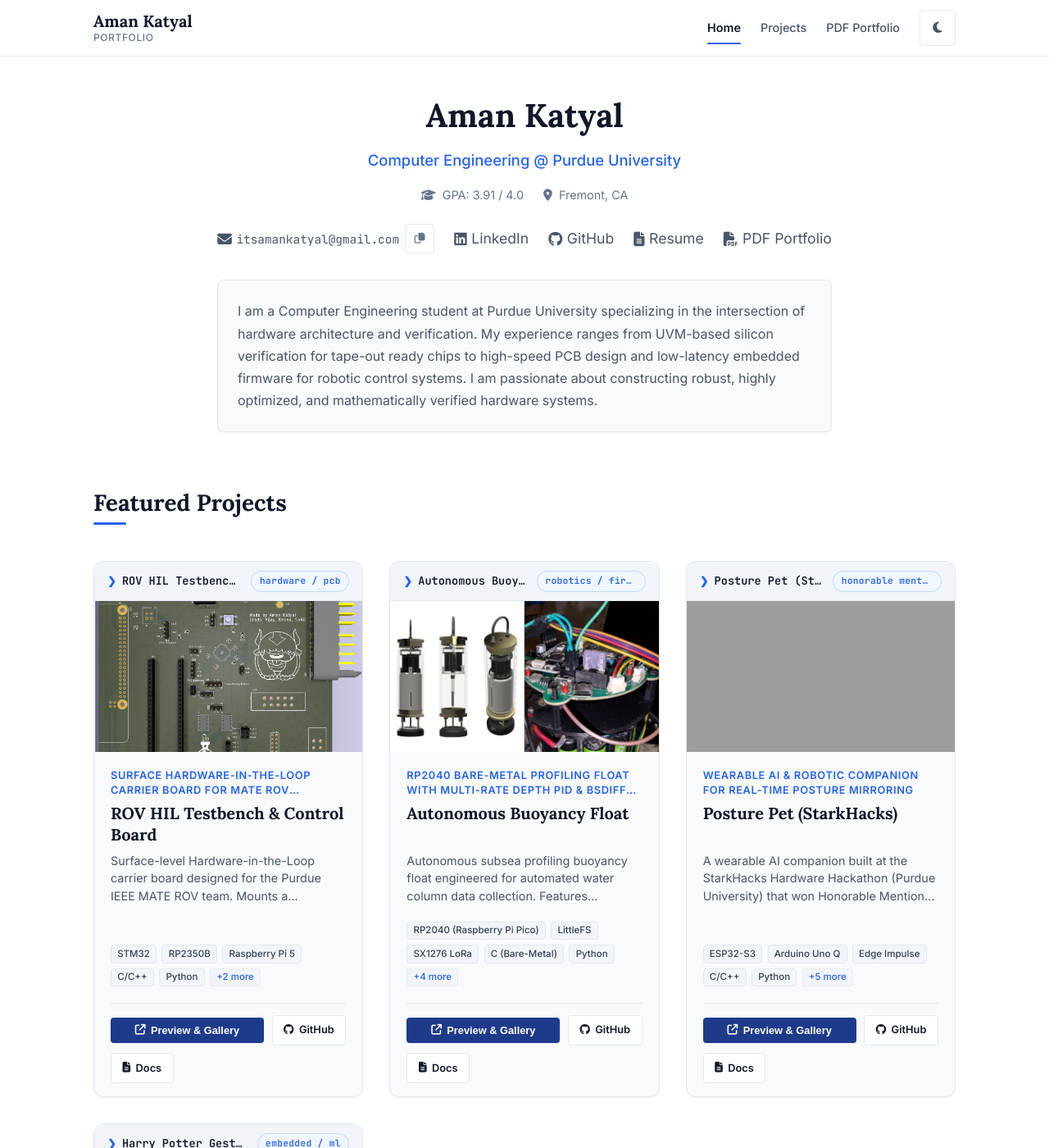
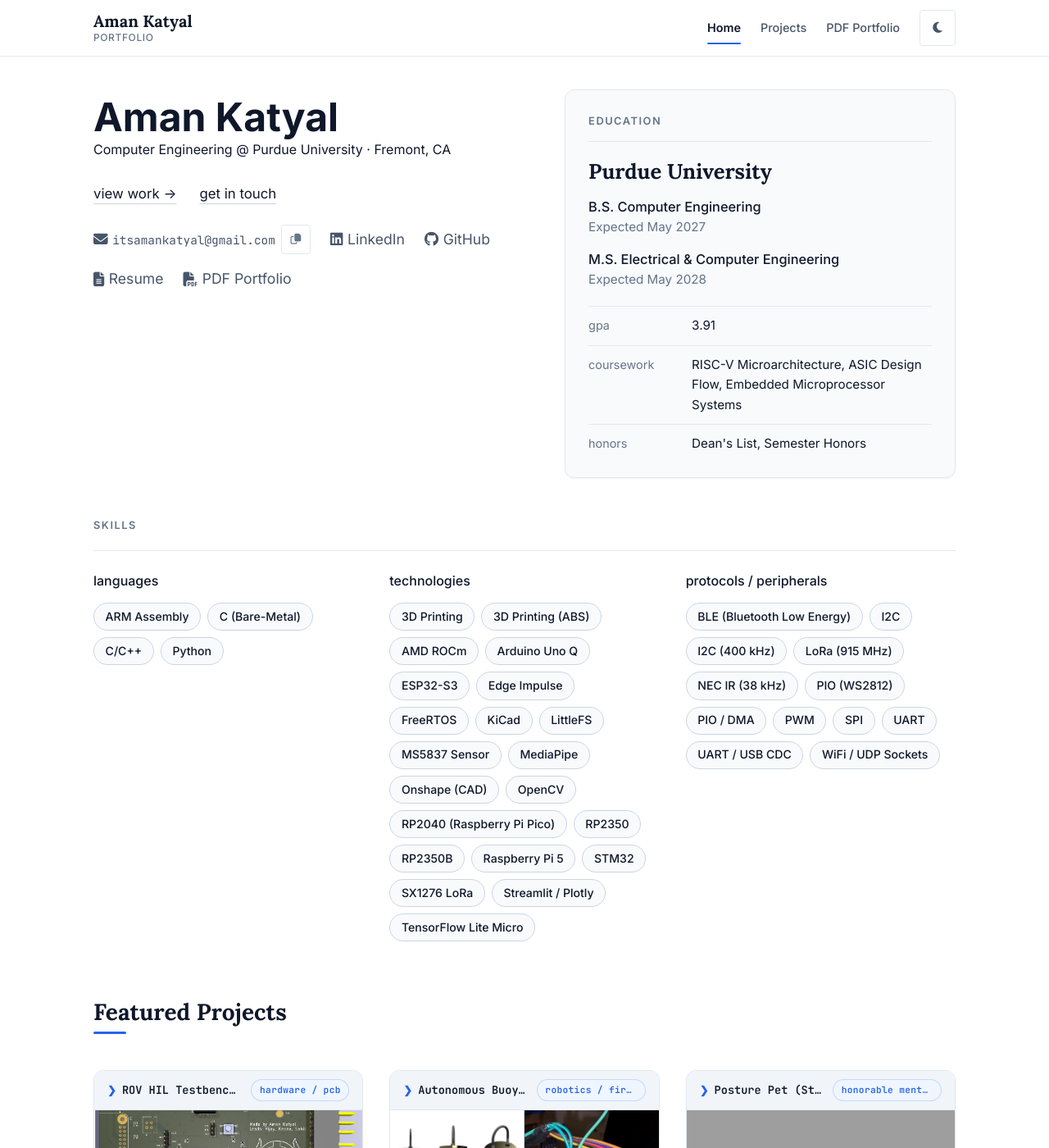
Before and after one commit to aman-katyal/aman-katyal.github.io, a Jekyll site: the page built from index.md, in a window 1280 px wide and 1400 px high. Shown: the whole window at 82% size. Built offline with Jekyll 4.4.1, drawn with Linux system fonts in a browser that asks for light colours; grey boxes are pictures that could not be loaded.

Commit message:
homepage: split hero with education card + aggregated skills
- hero adopts name-left / education-card-right format with
  view-work and get-in-touch CTAs; bio paragraph retired
- education card from resume: B.S. 2027, M.S. ECE 2028, GPA via
  site.gpa, coursework, honors
- skills section aggregates unique languages/technologies/
  protocols across all projects
- centralize links (linkedin/github/resume) and gpa in _config

```diff
--- a/_config.yml
+++ b/_config.yml
@@ -2,6 +2,12 @@ theme: jekyll-theme-cayman
 title: Aman Katyal | Portfolio
 author: Aman Katyal
 email: itsamankatyal@gmail.com
+gpa: 3.91
+linkedin: https://linkedin.com/in/aman-katyal
+github: https://github.com/itsamankatyal
+resume: /assets/Aman_Katyal_Resume.pdf
+# Source doc for the hosted resume PDF (re-export on update):
+# https://docs.google.com/document/d/1Q_2PXr3RdMJTrLum_MNsarNbpxFvHKaCfchVLxuHGmk/edit?usp=sharing
 description: Computer Engineering Student at Purdue University | Hardware Design, UVM Verification, and Embedded Systems.
 show_downloads: false
 url: "https://aman-katyal.github.io"
--- a/assets/css/style.scss
+++ b/assets/css/style.scss
@@ -256,40 +256,199 @@ body {
    HOMEPAGE SPECIFIC (Minimalist Grid & Bio)
    ========================================================================== */
 
-/* Profile Hero Block */
-.profile-hero {
-  text-align: center;
-  max-width: 750px;
-  margin: 0 auto 3rem auto;
-}
-
-.profile-name {
+/* Hero Split (name + education card) */
+.hero-grid {
+  display: grid;
+  grid-template-columns: 1.05fr 0.95fr;
+  gap: 3rem;
+  align-items: start;
+  margin-bottom: 3rem;
+}
+
+.hero-left {
+  min-width: 0;
+  padding-top: 0.5rem;
+}
+
+.hero-name {
+  text-align: left;
+  font-size: 3rem;
+  line-height: 1.1;
+}
+
+.hero-tagline {
+  text-align: left;
+  margin-bottom: 0;
+}
+
+.hero-ctas {
+  display: flex;
+  flex-wrap: wrap;
+  gap: 0.5rem 1.75rem;
+  margin: 1.75rem 0 1.5rem;
+}
+
+.hero-cta {
+  color: var(--text-primary);
+  font-size: 1.05rem;
+  text-decoration: underline;
+  text-decoration-color: var(--border-hover);
+  text-underline-offset: 6px;
+  transition: color var(--transition-fast), text-decoration-color var(--transition-fast);
+}
+
+.hero-cta:hover {
+  color: var(--accent-interactive);
+  text-decoration-color: var(--accent-interactive);
+}
+
+.hero-left .profile-links {
+  justify-content: flex-start;
+}
+
+@media (max-width: 768px) {
+  .hero-grid {
+    grid-template-columns: 1fr;
+    gap: 2rem;
+  }
+
+  .hero-name {
+    font-size: 2.25rem;
+  }
+}
+
+/* Education Card */
+.edu-card {
+  background-color: var(--bg-secondary);
+  border: 1px solid var(--border);
+  border-radius: var(--radius-lg);
+  padding: 1.75rem;
+  box-shadow: var(--shadow-sm);
+  min-width: 0;
+}
+
+.edu-eyebrow {
+  display: block;
+  font-size: 0.8rem;
+  font-weight: 600;
+  text-transform: uppercase;
+  letter-spacing: 0.12em;
+  color: var(--text-muted);
+  border-bottom: 1px solid var(--border);
+  padding-bottom: 0.85rem;
+  margin-bottom: 1.25rem;
+}
+
+.edu-school {
   font-family: var(--font-serif);
-  font-size: 2.5rem;
+  font-size: 1.6rem;
   font-weight: 700;
   color: var(--text-primary);
-  margin-bottom: 0.5rem;
-}
-
-.profile-tagline {
-  font-size: 1.15rem;
+  line-height: 1.25;
+  margin-bottom: 0.35rem;
+}
+
+.edu-degree {
+  font-size: 1.02rem;
   font-weight: 500;
-  color: var(--accent-interactive);
-  margin-bottom: 1rem;
-}
-
-.profile-meta-info {
-  display: flex;
-  justify-content: center;
-  gap: 1.5rem;
+  color: var(--text-primary);
+  margin-top: 0.85rem;
+}
+
+.edu-years {
+  font-size: 0.95rem;
+  color: var(--text-muted);
+}
+
+.edu-rows {
+  margin-top: 1.25rem;
+  border-top: 1px solid var(--border);
+}
+
+.edu-row {
+  display: grid;
+  grid-template-columns: 110px 1fr;
+  gap: 1rem;
+  padding: 0.7rem 0;
+  border-bottom: 1px solid var(--border);
+}
+
+.edu-row:last-child {
+  border-bottom: none;
+  padding-bottom: 0;
+}
+
+.edu-row dt {
   font-size: 0.9rem;
   color: var(--text-muted);
-  margin-bottom: 1.5rem;
+}
+
+.edu-row dd {
+  margin: 0;
+  font-size: 0.95rem;
+  color: var(--text-primary);
+  overflow-wrap: break-word;
+  min-width: 0;
+}
+
+/* Aggregated Skills Section */
+.skills-section {
+  margin-bottom: 1rem;
+}
+
+.skills-eyebrow {
+  display: block;
+  font-size: 0.8rem;
+  font-weight: 600;
+  text-transform: uppercase;
+  letter-spacing: 0.12em;
+  color: var(--text-muted);
+  margin-bottom: 1.25rem;
+}
+
+.skills-grid {
+  display: grid;
+  grid-template-columns: repeat(3, minmax(0, 1fr));
+  gap: 2rem;
+  border-top: 1px solid var(--border);
+  padding-top: 1.5rem;
+}
+
+.skills-col {
+  min-width: 0;
+}
+
+.skills-col h3 {
+  font-size: 1rem;
+  font-weight: 500;
+  color: var(--text-primary);
+  margin-bottom: 0.85rem;
+}
+
+.skills-pills {
+  display: flex;
   flex-wrap: wrap;
-}
-
-.profile-meta-item i {
-  margin-right: 0.25rem;
+  gap: 0.5rem;
+}
+
+.skill-pill {
+  border: 1px solid var(--border-hover);
+  background-color: var(--bg-secondary);
+  color: var(--text-primary);
+  border-radius: 9999px;
+  padding: 0.3rem 0.85rem;
+  font-size: 0.88rem;
+  font-weight: 500;
+  max-width: 100%;
+  overflow-wrap: anywhere;
+  word-break: break-word;
+}
+
+@media (max-width: 768px) {
+  .skills-grid {
+    grid-template-columns: 1fr;
+    gap: 1.5rem;
+  }
 }
 
 .profile-links {
@@ -368,22 +527,6 @@ body {
 .email-copy-icon-btn.is-copied {
   color: #16a34a;
   border-color: #16a34a;
-}
-
-.profile-bio-card {
-  background-color: var(--bg-secondary);
-  border: 1px solid var(--border);
-  border-radius: var(--radius-md);
-  padding: 1.5rem;
-  margin-top: 2rem;
-  text-align: left;
-  box-shadow: var(--shadow-sm);
-}
-
-.profile-bio-card p {
-  font-size: 1rem;
-  color: var(--text-secondary);
-  line-height: 1.7;
 }
 
 /* Project Card Grid */
@@ -2115,16 +2258,6 @@ body {
     padding: 0.75rem 1rem;
   }
 
-  .profile-name {
-    font-size: 2rem;
-  }
-
-  .profile-meta-info {
-    gap: 0.75rem;
-    flex-direction: column;
-    align-items: center;
-  }
-
   .projects-grid {
     grid-template-columns: 1fr;
     gap: 1.5rem;
--- a/index.md
+++ b/index.md
@@ -3,47 +3,98 @@ layout: default
 title: Aman Katyal | Portfolio
 ---
 
-<!-- Profile Hero Section -->
-<div class="profile-hero">
-  <h1 class="profile-name">Aman Katyal</h1>
-  <p class="profile-tagline">Computer Engineering @ Purdue University</p>
+<!-- Hero Section (name + education card) -->
+<div class="hero-grid">
+  <div class="hero-left">
+    <h1 class="profile-name hero-name">Aman Katyal</h1>
+    <p class="profile-tagline hero-tagline">Computer Engineering @ Purdue University · Fremont, CA</p>
 
-  <div class="profile-meta-info">
-    <span class="profile-meta-item">
-      <i class="fa-solid fa-graduation-cap"></i> GPA: 3.91 / 4.0
-    </span>
-    <span class="profile-meta-item">
-      <i class="fa-solid fa-location-dot"></i> Fremont, CA
-    </span>
+    <div class="hero-ctas">
+      <a href="#projects" class="hero-cta">view work →</a>
+      <a href="mailto:{{ site.email }}" class="hero-cta">get in touch</a>
+    </div>
+
+    <div class="profile-links">
+      <span class="email-display-group">
+        <a href="mailto:{{ site.email }}" class="profile-link-btn email-address" title="Send an email">
+          <i class="fa-solid fa-envelope"></i> <span class="email-address-text">{{ site.email }}</span>
+        </a>
+        <button type="button" class="email-copy-icon-btn" data-copy-email="{{ site.email }}" title="Copy email address" aria-label="Copy email address to clipboard">
+          <i class="fa-regular fa-copy"></i>
+        </button>
+      </span>
+      <a href="{{ site.linkedin }}" target="_blank" rel="noopener noreferrer" class="profile-link-btn" title="LinkedIn">
+        <i class="fa-brands fa-linkedin"></i> LinkedIn
+      </a>
+      <a href="{{ site.github }}" target="_blank" rel="noopener noreferrer" class="profile-link-btn" title="GitHub">
+        <i class="fa-brands fa-github"></i> GitHub
+      </a>
+      <a href="{{ site.resume | relative_url }}" target="_blank" rel="noopener noreferrer" class="profile-link-btn" title="Resume (PDF)">
+        <i class="fa-solid fa-file-lines"></i> Resume
+      </a>
+      <a href="{{ '/print-portfolio/' | relative_url }}" class="profile-link-btn" title="PDF Portfolio">
+        <i class="fa-solid fa-file-pdf"></i> PDF Portfolio
+      </a>
+    </div>
   </div>
 
-  <div class="profile-links">
-    <span class="email-display-group">
-      <a href="mailto:{{ site.email }}" class="profile-link-btn email-address" title="Send an email">
-        <i class="fa-solid fa-envelope"></i> <span class="email-address-text">{{ site.email }}</span>
-      </a>
-      <button type="button" class="email-copy-icon-btn" data-copy-email="{{ site.email }}" title="Copy email address" aria-label="Copy email address to clipboard">
-        <i class="fa-regular fa-copy"></i>
-      </button>
-    </span>
-    <a href="https://linkedin.com/in/aman-katyal" target="_blank" rel="noopener noreferrer" class="profile-link-btn" title="LinkedIn">
-      <i class="fa-brands fa-linkedin"></i> LinkedIn
-    </a>
-    <a href="https://github.com/itsamankatyal" target="_blank" rel="noopener noreferrer" class="profile-link-btn" title="GitHub">
-      <i class="fa-brands fa-github"></i> GitHub
-    </a>
-    <a href="{{ '/assets/Aman_Katyal_Resume.pdf' | relative_url }}" target="_blank" rel="noopener noreferrer" class="profile-link-btn" title="Resume (PDF)">
-      <i class="fa-solid fa-file-lines"></i> Resume
-    </a>
-    <a href="{{ '/print-portfolio/' | relative_url }}" class="profile-link-btn" title="PDF Portfolio">
-      <i class="fa-solid fa-file-pdf"></i> PDF Portfolio
-    </a>
-  </div>
+  <aside class="edu-card" aria-label="Education">
+    <span class="edu-eyebrow">Education</span>
+    <h2 class="edu-school">Purdue University</h2>
+    <p class="edu-degree">B.S. Computer Engineering</p>
+    <p class="edu-years">Expected May 2027</p>
+    <p class="edu-degree">M.S. Electrical & Computer Engineering</p>
+    <p class="edu-years">Expected May 2028</p>
+    <dl class="edu-rows">
+      <div class="edu-row">
+        <dt>gpa</dt>
+        <dd>{{ site.gpa }}</dd>
+      </div>
+      <div class="edu-row">
+        <dt>coursework</dt>
+        <dd>RISC-V Microarchitecture, ASIC Design Flow, Embedded Microprocessor Systems</dd>
+      </div>
+      <div class="edu-row">
+        <dt>honors</dt>
+        <dd>Dean's List, Semester Honors</dd>
+      </div>
+    </dl>
+  </aside>
+</div>
 
-  <div class="profile-bio-card">
-    <p>
-      I am a Computer Engineering student at Purdue University specializing in the intersection of hardware architecture and verification. My experience ranges from UVM-based silicon verification for tape-out ready chips to high-speed PCB design and low-latency embedded firmware for robotic control systems. I am passionate about constructing robust, highly optimized, and mathematically verified hardware systems.
-    </p>
+<!-- Skills Section (aggregated across all projects) -->
+{% assign lang_list = "" | split: "" %}
+{% assign tech_list = "" | split: "" %}
+{% assign proto_list = "" | split: "" %}
+{% for p in site.data.projects %}
+  {% for l in p.skills.languages %}{% assign lang_list = lang_list | push: l %}{% endfor %}
+  {% for t in p.skills.technologies %}{% assign tech_list = tech_list | push: t %}{% endfor %}
+  {% for r in p.skills.protocols %}{% assign proto_list = proto_list | push: r %}{% endfor %}
+{% endfor %}
+<div class="skills-section">
+  <span class="skills-eyebrow">Skills</span>
+  <div class="skills-grid">
+    <div class="skills-col">
+      <h3>languages</h3>
+      <div class="skills-pills">
+        {% assign langs = lang_list | uniq | sort %}
+        {% for lang in langs %}<span class="skill-pill">{{ lang }}</span>{% endfor %}
+      </div>
+    </div>
+    <div class="skills-col">
+      <h3>technologies</h3>
+      <div class="skills-pills">
+        {% assign techs = tech_list | uniq | sort %}
+        {% for tech in techs %}<span class="skill-pill">{{ tech }}</span>{% endfor %}
+      </div>
+    </div>
+    <div class="skills-col">
+      <h3>protocols / peripherals</h3>
+      <div class="skills-pills">
+        {% assign protos = proto_list | uniq | sort %}
+        {% for proto in protos %}<span class="skill-pill">{{ proto }}</span>{% endfor %}
+      </div>
+    </div>
   </div>
 </div>
 
--- a/print-portfolio.html
+++ b/print-portfolio.html
@@ -96,15 +96,15 @@ permalink: /print-portfolio/
   <div class="print-contact-row">
     <span><i class="fa-solid fa-envelope"></i> itsamankatyal@gmail.com</span>
     <span>•</span>
-    <span><i class="fa-brands fa-linkedin"></i> linkedin.com/in/aman-katyal</span>
+    <span><i class="fa-brands fa-linkedin"></i> {{ site.linkedin | remove: 'https://' }}</span>
     <span>•</span>
-    <span><i class="fa-brands fa-github"></i> github.com/itsamankatyal</span>
+    <span><i class="fa-brands fa-github"></i> {{ site.github | remove: 'https://' }}</span>
     <span>•</span>
     <span><i class="fa-solid fa-globe"></i> aman-katyal.github.io</span>
   </div>
   <div class="print-doc-title-row">
     <h2 class="print-portfolio-heading">Selected Technical Project Portfolio</h2>
-    <span class="print-doc-meta" id="print-timestamp">GPA: 3.91 / 4.0</span>
+    <span class="print-doc-meta" id="print-timestamp">GPA: {{ site.gpa }} / 4.0</span>
   </div>
   <hr class="print-header-divider">
 </header>
```
